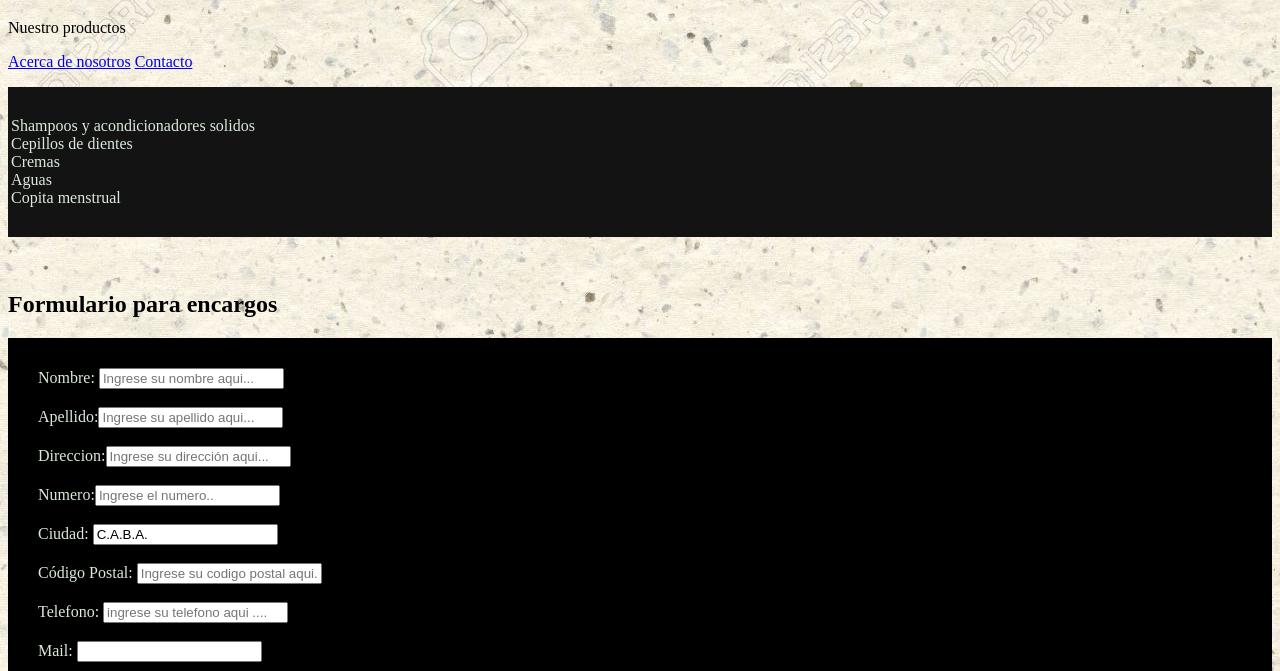
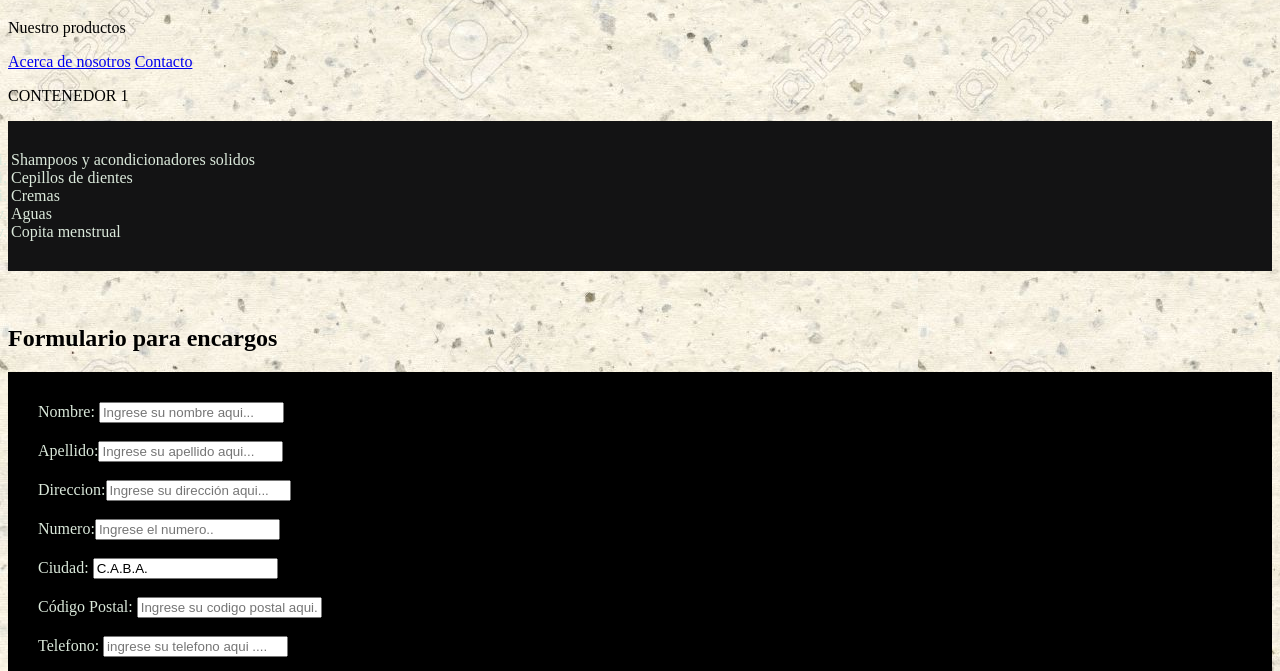
Before and after one commit to jmperalta89/codoacodo2021, a plain HTML site: page Pagina para codo a codo 2/index.html in a window 1280 px wide. Shown: the part 61-732 px from the top of the page. Drawn offline with Linux system fonts and the light colour scheme.

Commit message:
commit inicial

```diff
--- a/Pagina para codo a codo 2/index.html
+++ b/Pagina para codo a codo 2/index.html
@@ -13,6 +13,7 @@
 <p>Nuestro productos</p>
 <a href='Nosotros.html' target='_blank'>Acerca de nosotros</a>
 <a href='Contacto.html' target='_blank'>Contacto</a>
+<p> CONTENEDOR 1 </p>
 
 <!--<img src="https://previews.123rf.com/images/daboost/daboost1402/daboost140200038/25958411-natural-recycled-paper-texture-background.jpg" align="center" width=400 heigth=400>  </img>
 -->
```
